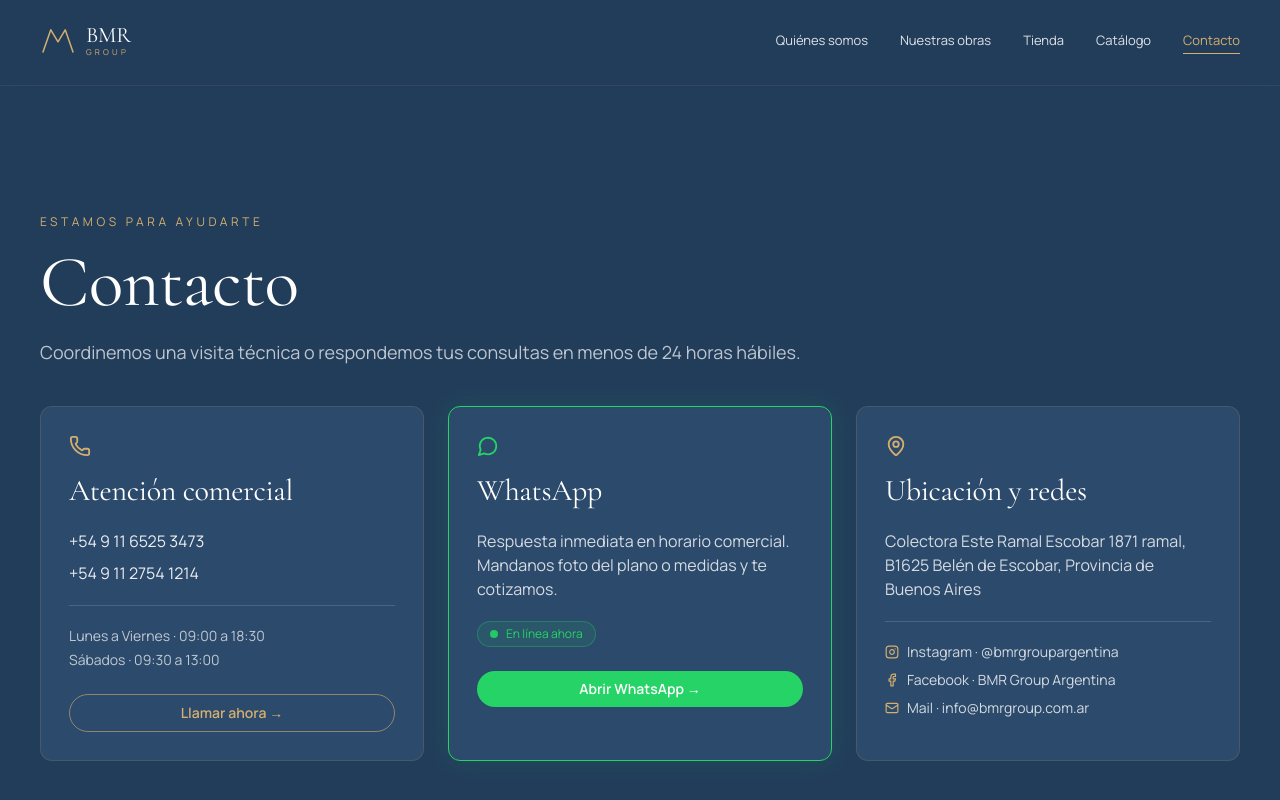
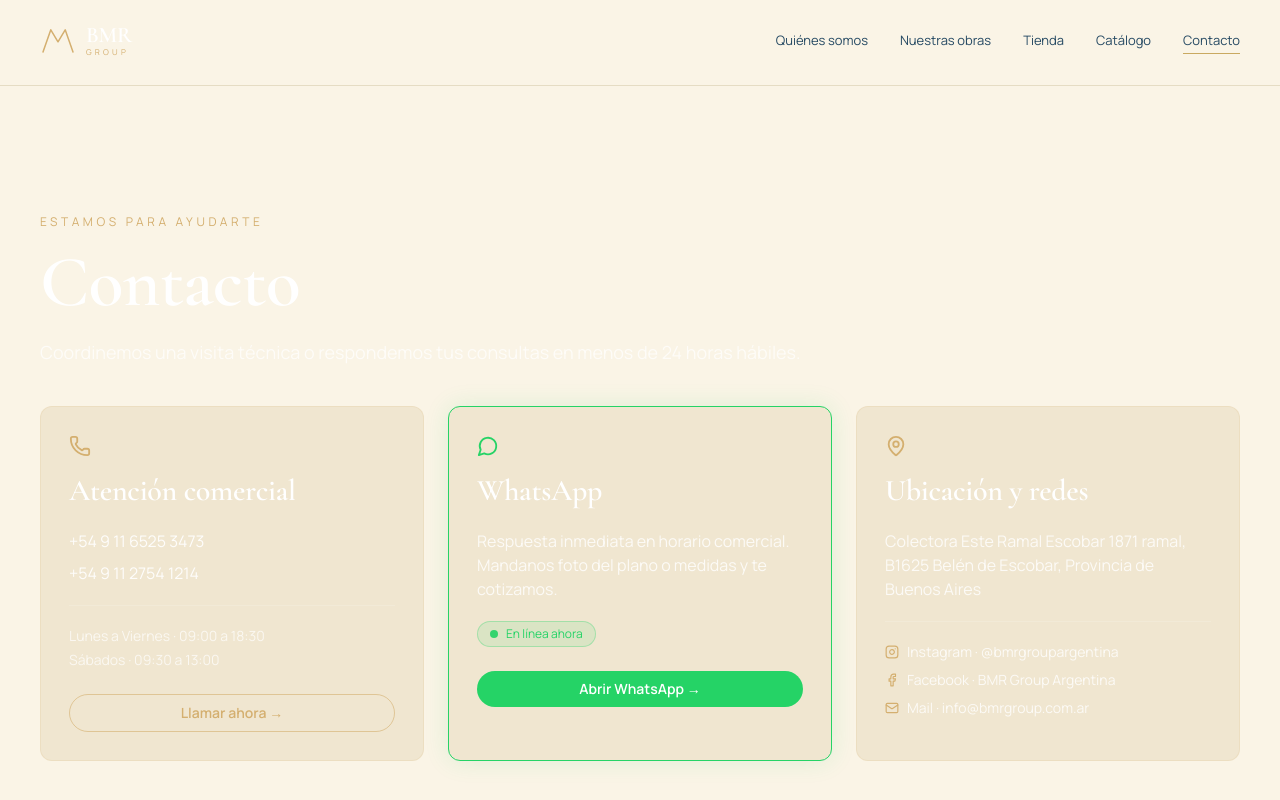
Before and after one commit to Danibentan/WebpageBmrgroup, a Next.js app: page /contacto in a window 1280 px wide. Shown: the top 800 px of the page. Built offline with nearby package versions, Linux system fonts and the light colour scheme.

Commit message:
Set navigation label color to requested blue tone

```diff
--- a/app/globals.css
+++ b/app/globals.css
@@ -4,23 +4,28 @@
 
 :root {
   color-scheme: light;
-  --bmr-ink: #030a1c;
-  --bmr-navy: #223D5A;
-  --bmr-navy-soft: #2C4A6B;
-  --bg-primary: #223D5A;
-  --bg-elevated-1: #2C4A6B;
-  --bg-elevated-2: #182E47;
-  --bmr-gold: #c9ab66;
-  --bmr-silver: #96a3be;
-  --bmr-white: #f2f4f8;
+  --bmr-cream: #FAF4E6;
+  --bmr-cream-2: #F0E6D0;
+  --bmr-slate: #1F4257;
+  --bmr-gold: #C9A961;
+  --bmr-terracota: #C26A3D;
+  --bmr-text: #2A2418;
+  --bmr-text-muted: #5C5446;
+  --bmr-border: #E5DCC4;
+  --bmr-letter-blue: #264A63;
+  --bmr-ink: #2A2418;
+  --bg-primary: var(--bmr-cream);
+  --bg-elevated-1: var(--bmr-cream-2);
+  --bg-elevated-2: #EADFC8;
+  --bmr-white: #fffaf0;
   --nav-height: 86px;
 }
 
 body {
   margin: 0;
   font-family: var(--font-manrope), system-ui, -apple-system, sans-serif;
-  background: var(--bg-primary);
-  color: var(--bmr-white);
+  background: var(--bmr-cream);
+  color: var(--bmr-text);
 }
 
 h1,
@@ -44,10 +49,11 @@ h3,
 
 .font-editorial {
   font-feature-settings: 'liga' 1, 'dlig' 1;
+  font-weight: 600;
 }
 
 .text-gold-gradient {
-  background: linear-gradient(180deg, #d4b876 0%, #c9a961 100%);
+  background: linear-gradient(180deg, #e0c289 0%, var(--bmr-gold) 100%);
   -webkit-background-clip: text;
   -webkit-text-fill-color: transparent;
   background-clip: text;
@@ -133,3 +139,40 @@ h3,
     width: 6rem !important;
   }
 }
+
+
+.liquid-glass-btn {
+  position: relative;
+  overflow: hidden;
+  isolation: isolate;
+  backdrop-filter: blur(10px);
+  background: linear-gradient(135deg, rgba(250, 244, 230, 0.45), rgba(240, 230, 208, 0.25));
+  border: 1px solid rgba(201, 169, 97, 0.45);
+  box-shadow: 0 10px 30px rgba(31, 66, 87, 0.14), inset 0 1px 0 rgba(255, 255, 255, 0.5);
+  transition: transform 240ms ease, box-shadow 280ms ease, border-color 280ms ease, background 280ms ease;
+}
+
+.liquid-glass-btn::before {
+  content: '';
+  position: absolute;
+  inset: -180% -35%;
+  background: linear-gradient(115deg, transparent 35%, rgba(255, 255, 255, 0.5) 50%, transparent 66%);
+  transform: translateX(-60%) rotate(10deg);
+  transition: transform 700ms cubic-bezier(0.2, 0.7, 0.2, 1);
+  pointer-events: none;
+  z-index: -1;
+}
+
+.liquid-glass-btn:hover {
+  transform: translateY(-2px) scale(1.01);
+  border-color: rgba(201, 169, 97, 0.75);
+  box-shadow: 0 16px 34px rgba(31, 66, 87, 0.2), inset 0 1px 0 rgba(255, 255, 255, 0.65);
+}
+
+.liquid-glass-btn:hover::before {
+  transform: translateX(48%) rotate(10deg);
+}
+
+.liquid-glass-btn:active {
+  transform: translateY(0) scale(0.99);
+}
--- a/components/layout/ProfessionalHeader.tsx
+++ b/components/layout/ProfessionalHeader.tsx
@@ -70,8 +70,8 @@ export function ProfessionalHeader() {
     <header
       className={`fixed inset-x-0 top-0 z-50 h-[var(--nav-height)] w-full border-b px-4 md:px-10 ${
         isHome
-          ? 'border-white/10 bg-gradient-to-b from-[#102d49]/80 via-[#163857]/45 to-transparent backdrop-blur-[6px]'
-          : 'border-[#D4AF6F]/10 bg-[var(--bg-primary)]/95 backdrop-blur-md'
+          ? 'border-[var(--bmr-border)] bg-gradient-to-b from-[rgba(250,244,230,0.94)] via-[rgba(240,230,208,0.86)] to-[rgba(250,244,230,0.35)] backdrop-blur-[6px]'
+          : 'border-[var(--bmr-border)] bg-[rgba(250,244,230,0.95)] backdrop-blur-md'
       }`}
     >
       <nav ref={navRef} aria-label="Navegación principal" className="mx-auto flex h-full w-full max-w-7xl items-center justify-between">
@@ -93,8 +93,8 @@ export function ProfessionalHeader() {
                 key={href}
                 href={href}
                 aria-current={active ? 'page' : undefined}
-                className={`site-nav-link-desktop pb-[3px] text-[13px] font-normal transition-all duration-200 focus-visible:outline-none focus-visible:ring-2 focus-visible:ring-[#D4AF6F] focus-visible:ring-offset-2 focus-visible:ring-offset-[var(--bg-primary)] ${
-                  active ? 'border-b border-[#D4AF6F] text-[#D4AF6F]' : 'text-white/85 hover:text-white'
+                className={`site-nav-link-desktop pb-[3px] text-[13px] font-normal transition-all duration-200 focus-visible:outline-none focus-visible:ring-2 focus-visible:ring-[var(--bmr-gold)] focus-visible:ring-offset-2 focus-visible:ring-offset-[var(--bg-primary)] ${
+                  active ? 'border-b border-[var(--bmr-gold)] text-[var(--bmr-letter-blue)]' : 'text-[var(--bmr-letter-blue)] hover:text-[var(--bmr-letter-blue)]'
                 }`}
               >
                 {label}
@@ -106,7 +106,7 @@ export function ProfessionalHeader() {
 
         <button
           type="button"
-          className="inline-flex items-center justify-center rounded-md p-2 text-[#D4AF6F] transition hover:text-[#E0BC7F] focus-visible:outline-none focus-visible:ring-2 focus-visible:ring-[#D4AF6F] focus-visible:ring-offset-2 focus-visible:ring-offset-[var(--bg-primary)] md:hidden"
+          className="inline-flex items-center justify-center rounded-md p-2 text-[var(--bmr-letter-blue)] transition hover:text-[var(--bmr-letter-blue)] focus-visible:outline-none focus-visible:ring-2 focus-visible:ring-[var(--bmr-gold)] focus-visible:ring-offset-2 focus-visible:ring-offset-[var(--bg-primary)] md:hidden"
           aria-label={isMobileMenuOpen ? 'Cerrar menú de navegación' : 'Abrir menú de navegación'}
           aria-expanded={isMobileMenuOpen}
           onClick={() => setIsMobileMenuOpen((prev) => !prev)}
@@ -116,7 +116,7 @@ export function ProfessionalHeader() {
       </nav>
 
       <div
-        className={`fixed inset-0 z-[60] flex transform flex-col bg-[var(--bg-primary)] px-6 py-8 transition-transform duration-300 ease-out md:hidden ${
+        className={`fixed inset-0 z-[60] flex transform flex-col bg-[var(--bmr-cream)] px-6 py-8 transition-transform duration-300 ease-out md:hidden ${
           isMobileMenuOpen ? 'translate-x-0' : 'translate-x-full pointer-events-none'
         }`}
       >
@@ -125,7 +125,7 @@ export function ProfessionalHeader() {
             type="button"
             onClick={() => setIsMobileMenuOpen(false)}
             aria-label="Cerrar menú"
-            className="rounded-md p-2 text-[#D4AF6F] focus-visible:outline-none focus-visible:ring-2 focus-visible:ring-[#D4AF6F] focus-visible:ring-offset-2 focus-visible:ring-offset-[var(--bg-primary)]"
+            className="rounded-md p-2 text-[var(--bmr-letter-blue)] focus-visible:outline-none focus-visible:ring-2 focus-visible:ring-[var(--bmr-gold)] focus-visible:ring-offset-2 focus-visible:ring-offset-[var(--bg-primary)]"
           >
             <X size={26} />
           </button>
@@ -140,8 +140,8 @@ export function ProfessionalHeader() {
                 key={href}
                 href={href}
                 aria-current={active ? 'page' : undefined}
-                className={`pb-1 font-editorial text-3xl transition-colors duration-200 focus-visible:outline-none focus-visible:ring-2 focus-visible:ring-[#D4AF6F] focus-visible:ring-offset-2 focus-visible:ring-offset-[var(--bg-primary)] ${
-                  active ? 'border-b border-[#D4AF6F] text-[#D4AF6F]' : 'text-white/90 hover:text-white'
+                className={`pb-1 font-editorial text-3xl transition-colors duration-200 focus-visible:outline-none focus-visible:ring-2 focus-visible:ring-[var(--bmr-gold)] focus-visible:ring-offset-2 focus-visible:ring-offset-[var(--bg-primary)] ${
+                  active ? 'border-b border-[var(--bmr-gold)] text-[var(--bmr-letter-blue)]' : 'text-[var(--bmr-letter-blue)] hover:text-[var(--bmr-letter-blue)]'
                 }`}
               >
                 {label}
--- a/components/obras/ObraDetailClient.tsx
+++ b/components/obras/ObraDetailClient.tsx
@@ -36,13 +36,13 @@ export function ObraDetailClient({ title, description, gallery, aspectRatio = '1
         </div>
 
         <div className="flex items-center justify-between gap-3 border-t border-[#D4AF6F]/20 px-4 py-4 md:px-6">
-          <button type="button" onClick={prev} className="rounded-full border border-[#D4AF6F]/50 px-4 py-2 text-sm font-semibold text-[#D4AF6F] hover:bg-[#D4AF6F]/10">
+          <button type="button" onClick={prev} className="liquid-glass-btn rounded-full px-4 py-2 text-sm font-semibold text-[var(--bmr-slate)]">
             Anterior
           </button>
           <p className="text-sm text-white/80">
             {activeIndex + 1} / {gallery.length}
           </p>
-          <button type="button" onClick={next} className="rounded-full border border-[#D4AF6F]/50 px-4 py-2 text-sm font-semibold text-[#D4AF6F] hover:bg-[#D4AF6F]/10">
+          <button type="button" onClick={next} className="liquid-glass-btn rounded-full px-4 py-2 text-sm font-semibold text-[var(--bmr-slate)]">
             Siguiente
           </button>
         </div>
--- a/components/obras/ProjectCard.tsx
+++ b/components/obras/ProjectCard.tsx
@@ -21,7 +21,7 @@ export function ProjectCard({ slug, title, description, category, location, meta
   const [currentImage, setCurrentImage] = useState(image);
 
   return (
-    <article className="group overflow-hidden rounded-2xl border border-[#D4AF6F]/25 bg-[color:var(--bg-elevated-1)]/72 transition-all duration-200 ease-in hover:-translate-y-1 hover:border-[#D4AF6F]/55">
+    <article className="group overflow-hidden rounded-2xl border border-[var(--bmr-gold)]/25 bg-[color:var(--bg-elevated-1)]/72 transition-all duration-200 ease-in hover:-translate-y-1 hover:border-[var(--bmr-gold)]/55">
       <div className="relative aspect-[16/10] overflow-hidden">
         <Image
           src={currentImage}
@@ -32,7 +32,7 @@ export function ProjectCard({ slug, title, description, category, location, meta
           onError={() => setCurrentImage(FALLBACK_IMAGE)}
         />
         <div className="pointer-events-none absolute inset-0 bg-gradient-to-t from-[var(--bg-elevated-2)]/80 via-[var(--bg-elevated-2)]/25 to-transparent" />
-        <span className="absolute bottom-4 left-4 rounded-full border border-[#D4AF6F]/50 bg-[var(--bg-elevated-2)]/70 px-3 py-1 text-[10px] font-semibold tracking-[0.18em] text-[#D4AF6F]">
+        <span className="absolute bottom-4 left-4 rounded-full border border-[var(--bmr-gold)]/50 bg-[var(--bg-elevated-2)]/70 px-3 py-1 text-[10px] font-semibold tracking-[0.18em] text-[var(--bmr-gold)]">
           {category}
         </span>
       </div>
@@ -40,16 +40,16 @@ export function ProjectCard({ slug, title, description, category, location, meta
       <div className="space-y-3 p-6">
         <h2 className="font-editorial text-3xl text-white">{title}</h2>
 
-        <p className="flex items-center gap-2 text-sm text-[#D4AF6F]">
+        <p className="flex items-center gap-2 text-sm text-[var(--bmr-gold)]">
           <MapPin size={14} />
           <span>{location}</span>
         </p>
 
-        <p className="text-[#d2e0f2]">{description}</p>
+        <p className="text-[var(--bmr-silver)]">{description}</p>
 
         <p className="text-sm text-white/60">{meta}</p>
 
-        <Link href={`/nuestras-obras/${slug}`} className="inline-flex items-center gap-2 text-sm font-semibold text-[#D4AF6F] transition-colors hover:text-[#e0be82]">
+        <Link href={`/nuestras-obras/${slug}`} className="inline-flex items-center gap-2 text-sm font-semibold text-[var(--bmr-gold)] transition-colors hover:text-[#f0cc8f]">
           Ver proyecto
           <span aria-hidden="true">→</span>
         </Link>
--- a/components/obras/ProjectDetail.tsx
+++ b/components/obras/ProjectDetail.tsx
@@ -33,7 +33,7 @@ export function ProjectDetail({ project }: ProjectDetailProps) {
     <main ref={rootRef} className="min-h-screen bg-[var(--bg-primary)] pb-16 text-white">
       <ProfessionalHeader />
       <section className="mx-auto flex w-full max-w-6xl items-center justify-between px-6 pt-12 md:px-10 md:pt-16">
-        <Link href="/nuestras-obras" className="project-back-link inline-flex items-center gap-2 text-sm font-semibold text-[#D4AF6F] hover:text-[#e0be82]">
+        <Link href="/nuestras-obras" className="project-back-link inline-flex items-center gap-2 text-sm font-semibold text-[var(--bmr-gold)] hover:text-[#f0cc8f]">
           ← Volver a Nuestras obras
         </Link>
       </section>
@@ -41,7 +41,7 @@ export function ProjectDetail({ project }: ProjectDetailProps) {
       <section className="mx-auto max-w-6xl px-6 md:px-10">
         <div className="project-intro mt-3">
           <h1 className="font-editorial text-4xl text-white md:text-5xl">{project.title}</h1>
-          <p className="mt-2 text-sm uppercase tracking-[0.24em] text-[#D4AF6F]">{project.meta}</p>
+          <p className="mt-2 text-sm uppercase tracking-[0.24em] text-[var(--bmr-gold)]">{project.meta}</p>
         </div>
 
         <div className="project-media mt-6">
@@ -52,7 +52,7 @@ export function ProjectDetail({ project }: ProjectDetailProps) {
               <ProjectComingSoon projectName={project.title} />
               <article className="mt-8 rounded-2xl border border-white/10 bg-[var(--bg-elevated-1)]/40 p-6">
                 <h2 className="font-editorial text-3xl text-white md:text-4xl">{project.title}</h2>
-                <p className="mt-4 max-w-4xl text-lg text-[#d2e0f2]">{project.detailDescription}</p>
+                <p className="mt-4 max-w-4xl text-lg text-[var(--bmr-silver)]">{project.detailDescription}</p>
               </article>
             </div>
           )}
--- a/tailwind.config.ts
+++ b/tailwind.config.ts
@@ -6,9 +6,9 @@ const config: Config = {
     extend: {
       colors: {
         navy: {
-          DEFAULT: "#223D5A",
-          elevated: "#2C4A6B",
-          deep: "#182E47"
+          DEFAULT: "#1c3551",
+          elevated: "#264564",
+          deep: "#142b44"
         }
       }
     }
```
Also changed, not shown: app/nuestras-obras/page.tsx (+6 -6 lines), components/home/HomePageClient.tsx (+22 -22 lines), content/obras.ts (+6 -6 lines).
